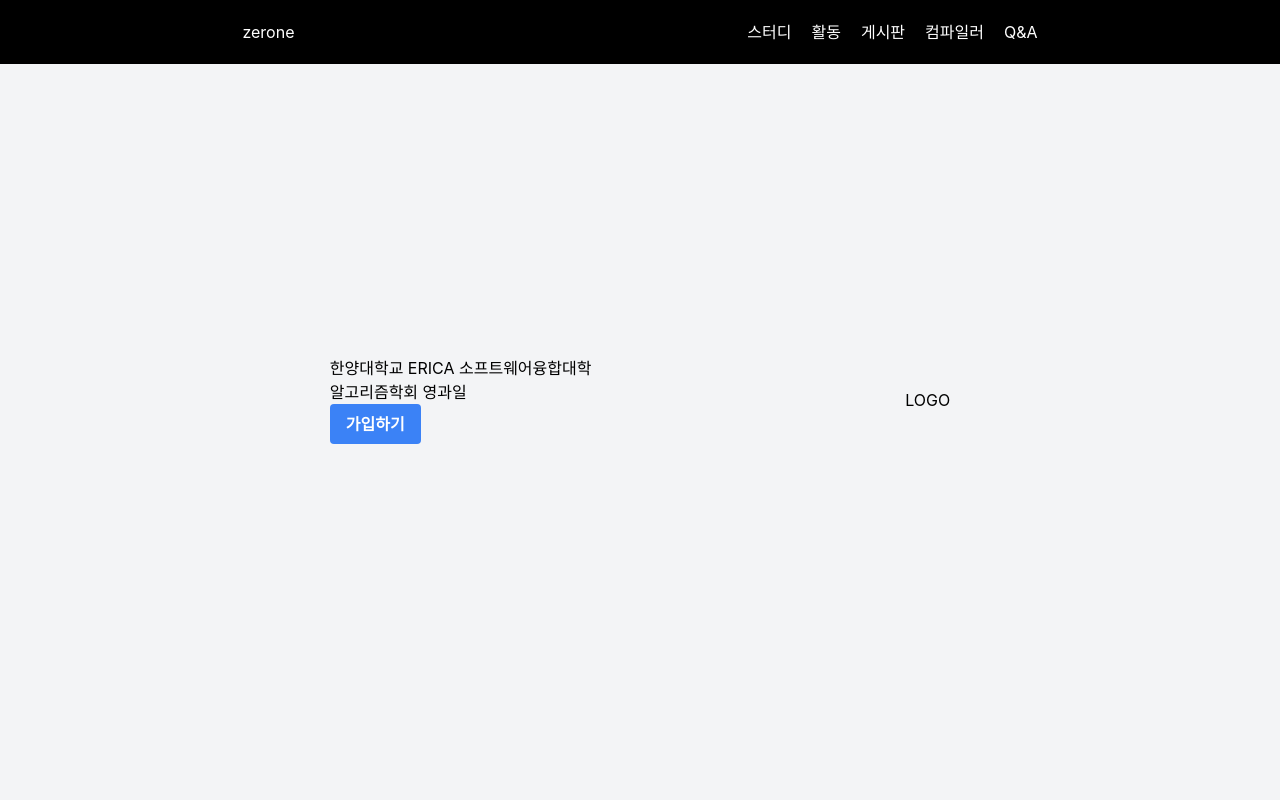
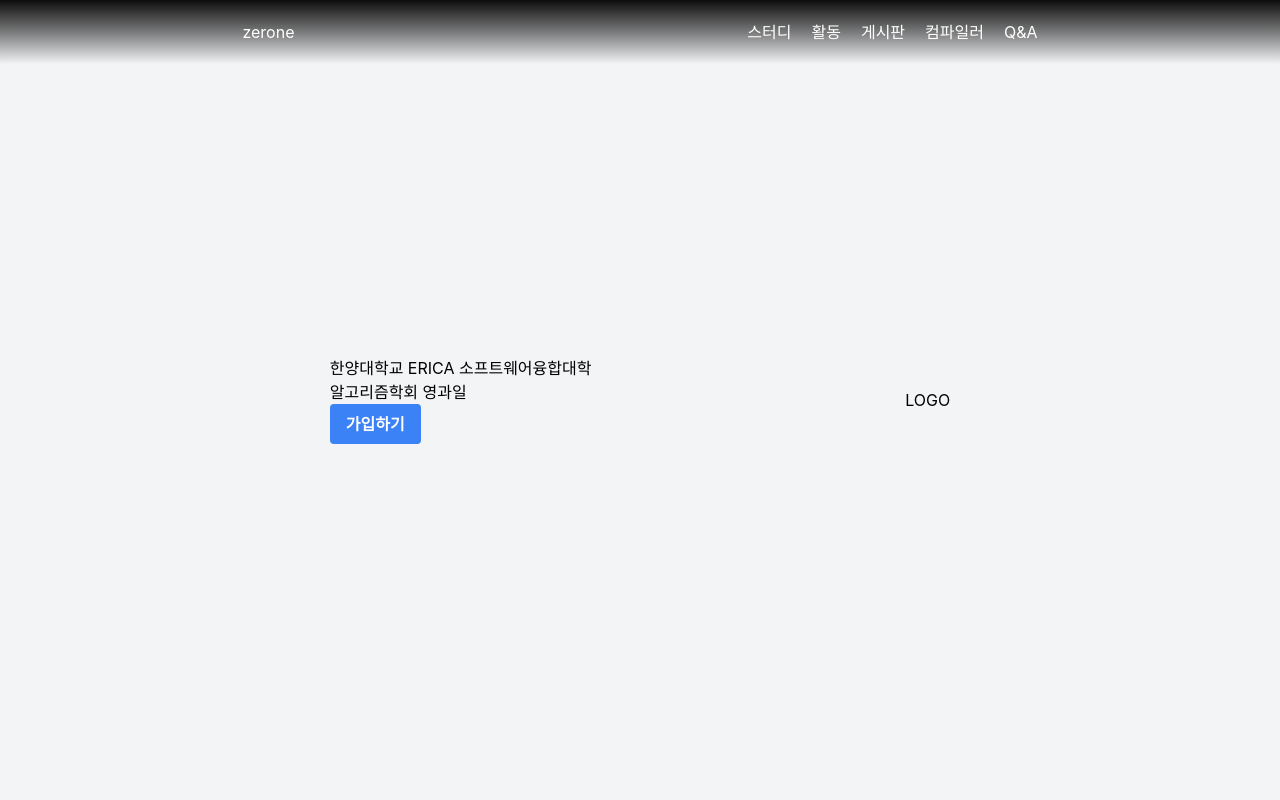
Before and after one commit to ZERONE-HOMEPAGE/client, a React (Vite) app: page / in a window 1280 px wide. Shown: the top 800 px of the page. Built offline with nearby package versions, Linux system fonts and the light colour scheme; a web font is replaced by a local one.

Commit message:
feat: Hero 섹션 감지 헤더 스타일링 추가

```diff
--- a/src/components/layout/Header.tsx
+++ b/src/components/layout/Header.tsx
@@ -1,8 +1,12 @@
-import { Link, NavLink } from 'react-router-dom';
-import { useState, useEffect } from 'react';
+import { Link, NavLink, useLocation } from 'react-router-dom';
+import { useState, useEffect, useRef } from 'react';
 
 export default function Header() {
   const [barOpen, setBarOpen] = useState(false);
+  const [isHeroVisible, setIsHeroVisible] = useState(true);
+  const observerRef = useRef<HTMLDivElement>(null);
+  const location = useLocation();
+
   function barClick() {
     setBarOpen(!barOpen);
   }
@@ -25,14 +29,43 @@
     return () => window.removeEventListener('resize', handleResize);
   }, [barOpen]);
 
+  useEffect(() => {
+    const heroDetector = document.createElement('div');
+    heroDetector.className = 'absolute top-[100vh] h-px w-full pointer-events-none invisible';
+
+    document.body.appendChild(heroDetector);
+    observerRef.current = heroDetector;
+
+    const observer = new IntersectionObserver(
+      ([entry]) => {
+        setIsHeroVisible(entry.isIntersecting);
+      },
+      {
+        threshold: 0,
+        rootMargin: '0px',
+      },
+    );
+    observer.observe(heroDetector);
+    return () => {
+      observer.disconnect();
+      if (heroDetector && heroDetector.parentNode) {
+        heroDetector.parentNode.removeChild(heroDetector);
+      }
+    };
+  }, []);
+
   return (
-    <header className="sticky top-0 z-50  bg-black">
-      {/* <div
-        className="absolute inset-0 bg-gradient-to-b
-  from-black/95
-  via-black/50
-  to-transparent pointer-events-none"
-      ></div>  */}
+    <header className="sticky top-0 z-50  bg-transparent">
+      <div
+        className={`absolute inset-0 bg-gradient-to-b from-black/95 via-black/50 to-transparent pointer-events-none transition-opacity duration-500 ease-out backdrop-blur ${
+          isHeroVisible ? 'opacity-100' : 'opacity-0'
+        }`}
+      ></div>
+      <div
+        className={`absolute inset-0 bg-black pointer-events-none transition-opacity duration-500 ease-out ${
+          location.pathname === '/' && isHeroVisible ? 'opacity-0' : 'opacity-100'
+        }`}
+      ></div>
       <nav className="flex flex-row md:justify-around justify-between relative text-white items-center px-4 h-16">
         <Link to="/">zerone</Link>
 
```
